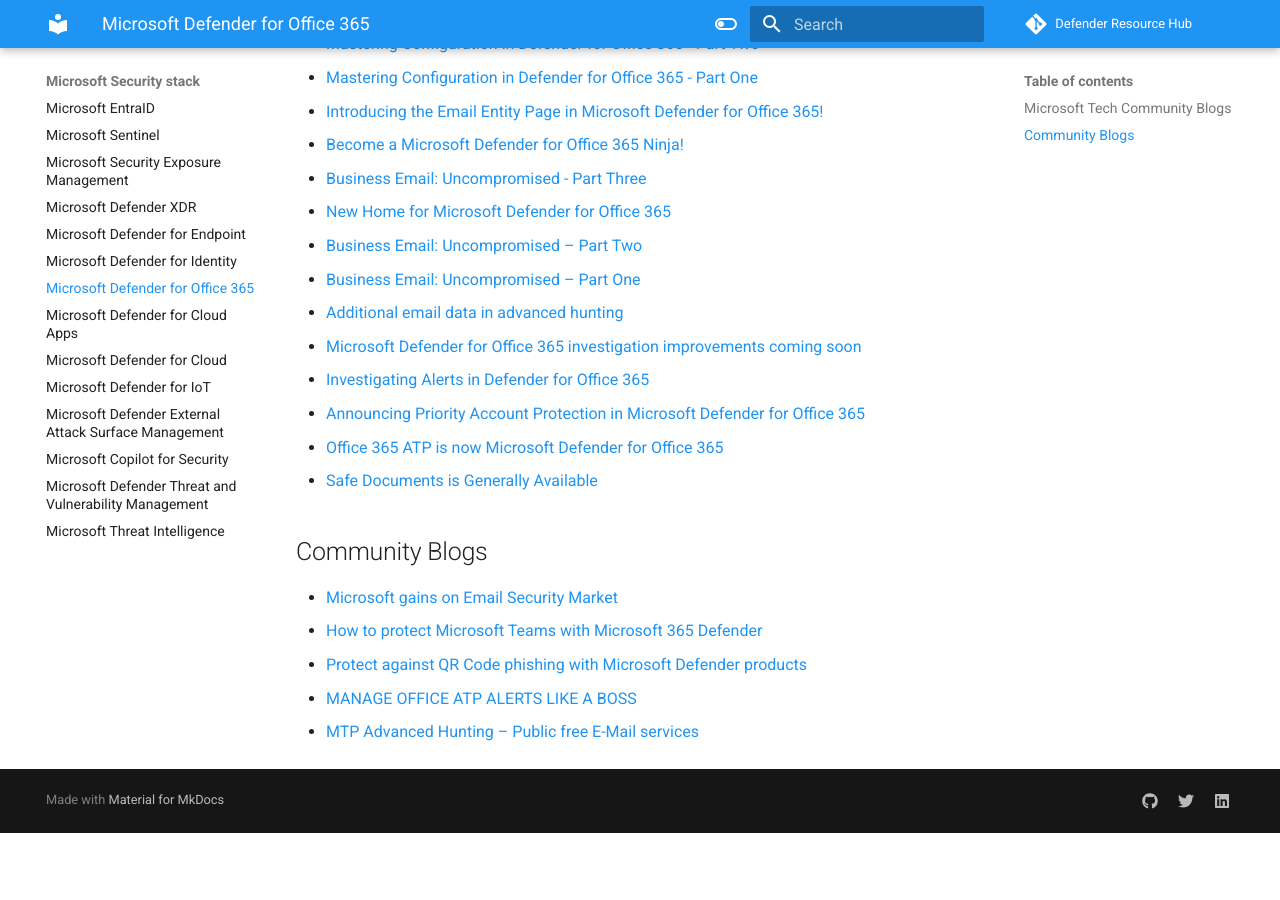
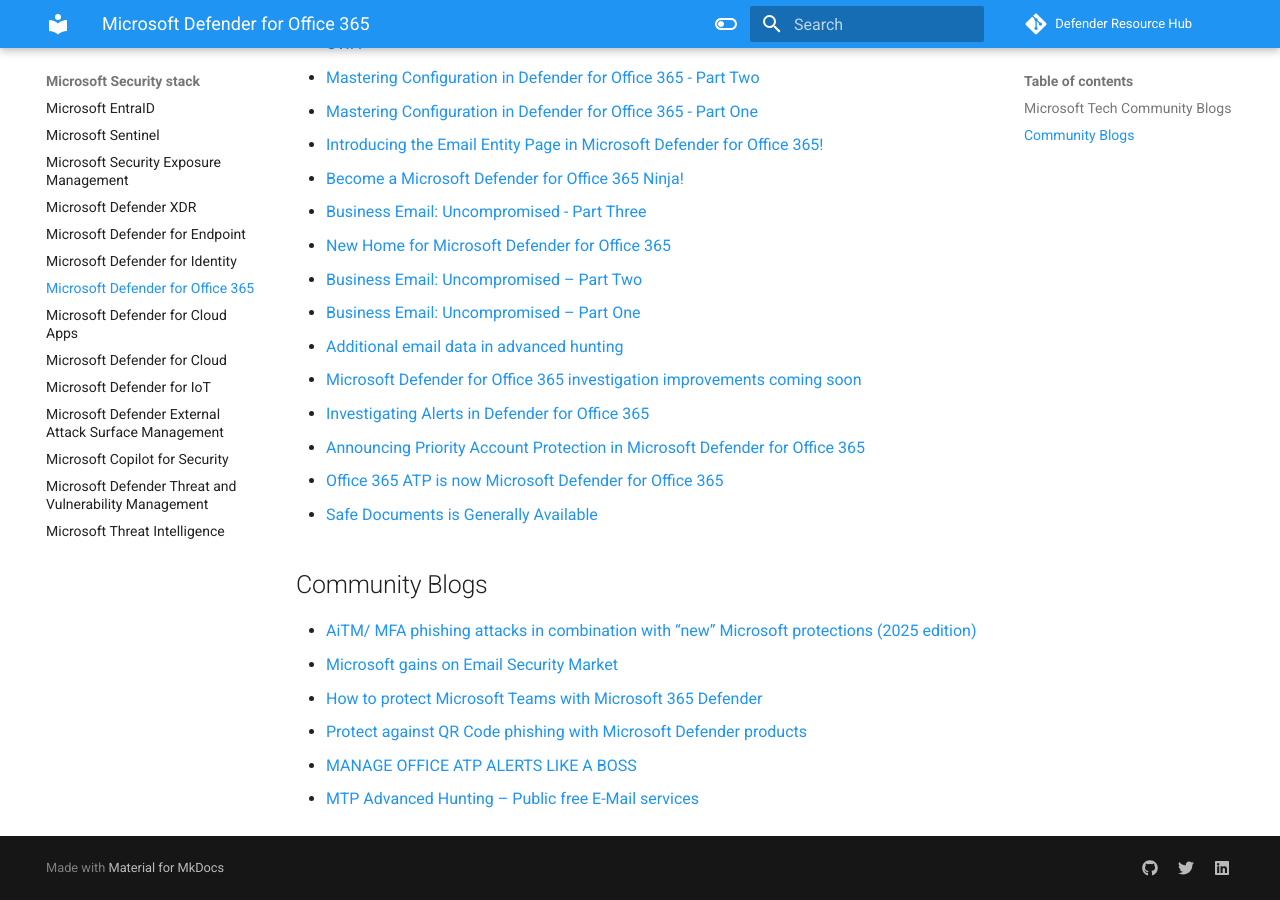
Before and after one commit to alexverboon/DefenderResourceHub, an MkDocs documentation site: the page built from docs/mdo.md, in a window 1280 px wide and 900 px high, scrolled down 3197 px. Built offline with MkDocs 1.6.1 and Material for MkDocs 9.7.7, drawn with Linux system fonts in a browser that asks for light colours; comment, search, counter and statistics services are not loaded; before the commit the page ends 4030 px from its top, so only the background shows below that; some of the changed text lies outside the part shown.

Commit message:
defender for office updates

```diff
--- a/docs/mdo.md
+++ b/docs/mdo.md
@@ -7,6 +7,7 @@
 
 ## Microsoft Tech Community Blogs
 
+- [Built-in report button is available in Microsoft Outlook across platforms](https://techcommunity.microsoft.com/blog/microsoftdefenderforoffice365blog/built-in-report-button-is-available-in-microsoft-outlook-across-platforms/4388434)
 - [Build custom email security reports and dashboards with workbooks in Microsoft Sentinel](https://techcommunity.microsoft.com/blog/microsoftdefenderforoffice365blog/build-custom-email-security-reports-and-dashboards-with-workbooks-in-microsoft-s/4352242)
 - [Microsoft Ignite: Redefining email security with LLMs to tackle a new era of social engineering](https://techcommunity.microsoft.com/blog/microsoftdefenderforoffice365blog/microsoft-ignite-redefining-email-security-with-llms-to-tackle-a-new-era-of-soci/4302421)
 - [Create targeted attack simulation training campaigns with dynamic groups](https://techcommunity.microsoft.com/blog/microsoftdefenderforoffice365blog/create-targeted-attack-simulation-training-campaigns-with-dynamic-groups/4287637)
@@ -102,6 +103,7 @@
 
 ## Community Blogs
 
+- [AiTM/ MFA phishing attacks in combination with “new” Microsoft protections (2025 edition)](https://jeffreyappel.nl/aitm-mfa-phishing-attacks-in-combination-with-new-microsoft-protections-2023-edt/)
 - [Microsoft gains on Email Security Market](https://thecloudtechnologist.com/2024/06/25/microsoft-gains-on-email-security-market/)
 - [How to protect Microsoft Teams with Microsoft 365 Defender](https://jeffreyappel.nl/how-to-protect-microsoft-teams-with-microsoft-365-defender/)
 - [Protect against QR Code phishing with Microsoft Defender products](https://jeffreyappel.nl/protect-against-qr-code-phishing-with-microsoft-defender-products/)
```
